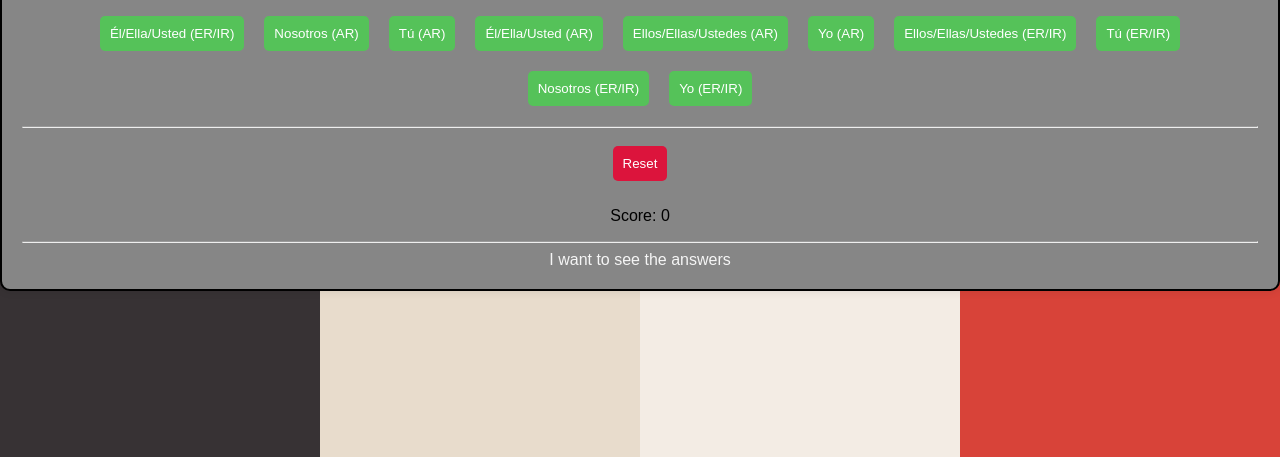
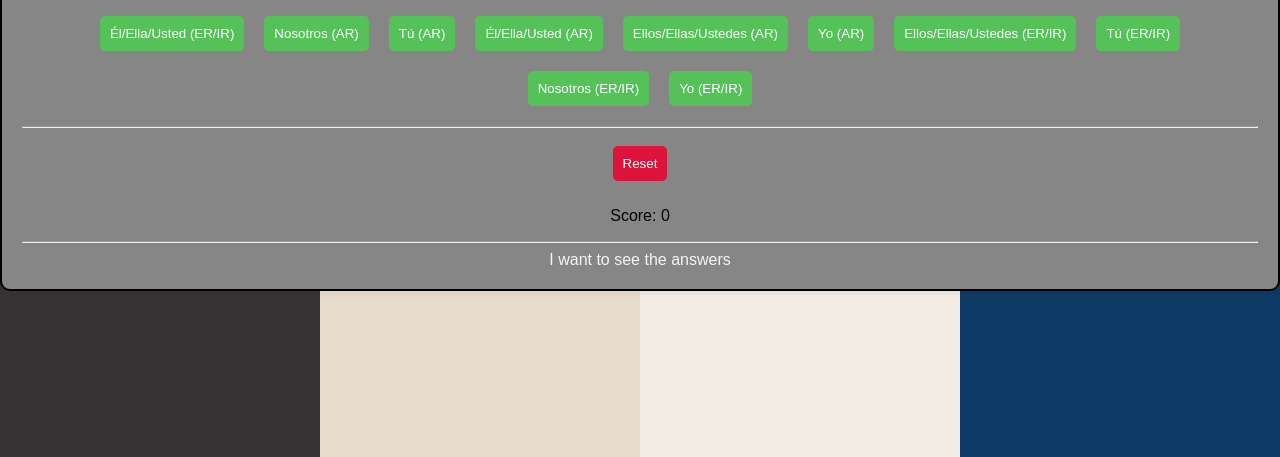
Before and after one commit to sandman9700/imperfectoQuiz, a plain HTML site: page docs/index.html in a window 1280 px wide. Shown: the part 343-800 px from the top of the page. Drawn offline with Linux system fonts and the light colour scheme.

Commit message:
Update spanish.css

```diff
--- a/docs/spanish.css
+++ b/docs/spanish.css
@@ -2,7 +2,7 @@
     --color-1: #373234;
     --color-2: #e8dccc;
     --color-3: #f3ece4;
-    --color-4: #d84339;
+    --color-4: #0e3a66;
   }
 
   body {
```
